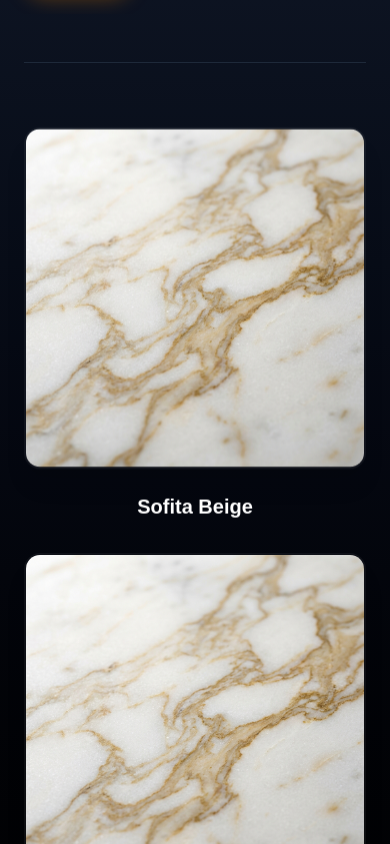
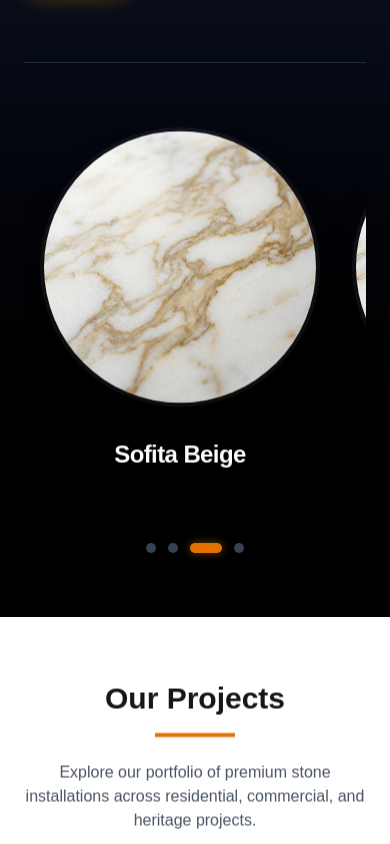
Before and after one commit to Aabhas28/rama-nature-works, a Next.js app: page / in a window 390 px wide. Shown: the part 2160-3004 px from the top of the page. Built offline with nearby package versions, Linux system fonts and the light colour scheme.

Commit message:
feat: add client marquee section and refactor products display to a carousel with navigation.

```diff
--- a/src/app/page.tsx
+++ b/src/app/page.tsx
@@ -5,6 +5,7 @@ import ProjectsSection from '@/components/sections/ProjectsSection';
 import SpacesSection from '@/components/sections/SpacesSection';
 import InfrastructureSection from '@/components/sections/InfrastructureSection';
 import ContactSection from '@/components/sections/ContactSection';
+import ClientsMarquee from '@/components/sections/ClientsMarquee';
 
 const HomePage: React.FC = () => {
   return (
@@ -15,6 +16,7 @@ const HomePage: React.FC = () => {
       <ProjectsSection />
       <SpacesSection />
       <InfrastructureSection />
+      <ClientsMarquee />
       <ContactSection />
     </main>
   );
--- /dev/null
+++ b/src/components/sections/ClientsMarquee.tsx
@@ -0,0 +1,65 @@
+'use client';
+
+import React from 'react';
+
+const clients = [
+  { name: 'TRW', sub: 'THE ROUGE WALL' },
+  { name: 'DI', sub: 'design inc' },
+  { name: 'SAAR', sub: 'सॉर' },
+  { name: 'PAA', sub: 'Priyanka Arjun & Assoc.' },
+  { name: 'ARCO', sub: 'Architecture Studio' },
+  { name: 'MARBLE', sub: 'Design Collective' },
+];
+
+const ClientsMarquee: React.FC = () => {
+  // Duplicate clients to create a seamless infinite loop
+  const duplicatedClients = [...clients, ...clients, ...clients];
+
+  return (
+    <section className="w-full py-12 bg-white overflow-hidden border-y border-gray-100">
+      <div className="container mx-auto px-6 mb-8 text-center">
+        <h3 className="text-gray-400 text-sm font-bold tracking-[0.3em] uppercase">Trusted Partners</h3>
+      </div>
+
+      <div className="relative flex overflow-x-hidden">
+        <div className="animate-marquee flex gap-8 whitespace-nowrap">
+          {duplicatedClients.map((client, index) => (
+            <div
+              key={index}
+              className="flex-shrink-0 w-64 h-32 bg-white border border-[#C6A052]/30 rounded-xl flex flex-col items-center justify-center p-6 hover:border-[#C6A052] transition-colors shadow-sm"
+            >
+              <div className="flex items-center gap-3">
+                <div className="w-10 h-10 bg-[#4A3228] flex items-center justify-center text-white font-black text-xl rounded">
+                  {client.name[0]}
+                </div>
+                <div className="flex flex-col">
+                  <span className="font-black text-2xl tracking-tighter text-[#4A3228] leading-none">
+                    {client.name}
+                  </span>
+                  <span className="text-[10px] tracking-wider font-bold text-gray-400 uppercase leading-none mt-1">
+                    {client.sub}
+                  </span>
+                </div>
+              </div>
+            </div>
+          ))}
+        </div>
+      </div>
+
+      <style jsx global>{`
+        @keyframes marquee {
+          0% { transform: translateX(0); }
+          100% { transform: translateX(-33.33%); }
+        }
+        .animate-marquee {
+          animation: marquee 30s linear infinite;
+        }
+        .animate-marquee:hover {
+          animation-play-state: paused;
+        }
+      `}</style>
+    </section>
+  );
+};
+
+export default ClientsMarquee;
--- a/src/components/sections/ProductsSection.tsx
+++ b/src/components/sections/ProductsSection.tsx
@@ -94,44 +94,77 @@ const ProductsSection: React.FC = () => {
 
         <div className="w-full h-px bg-gray-800 mb-16" />
 
-        {/* Products Grid */}
-        <div className="grid grid-cols-1 sm:grid-cols-2 lg:grid-cols-3 gap-8 lg:gap-12">
-          {products.map((product, index) => (
-            <ScrollReveal key={product.id} animation="fade-up" delay={index * 150}>
+        {/* Carousel Container */}
+        <div className="relative group/carousel">
+          {/* Navigation Arrows */}
+          <button
+            className="absolute left-0 top-1/2 -translate-y-1/2 z-20 w-12 h-12 bg-black/50 hover:bg-amber-600 rounded-full flex items-center justify-center transition-all opacity-0 group-hover/carousel:opacity-100 -translate-x-6 group-hover/carousel:translate-x-0"
+            onClick={() => {
+              const el = document.getElementById('product-carousel');
+              if (el) el.scrollBy({ left: -300, behavior: 'smooth' });
+            }}
+          >
+            <svg className="w-6 h-6" fill="none" stroke="currentColor" viewBox="0 0 24 24">
+              <path strokeLinecap="round" strokeLinejoin="round" strokeWidth={3} d="M15 19l-7-7 7-7" />
+            </svg>
+          </button>
+
+          <button
+            className="absolute right-0 top-1/2 -translate-y-1/2 z-20 w-12 h-12 bg-black/50 hover:bg-amber-600 rounded-full flex items-center justify-center transition-all opacity-0 group-hover/carousel:opacity-100 translate-x-6 group-hover/carousel:translate-x-0"
+            onClick={() => {
+              const el = document.getElementById('product-carousel');
+              if (el) el.scrollBy({ left: 300, behavior: 'smooth' });
+            }}
+          >
+            <svg className="w-6 h-6" fill="none" stroke="currentColor" viewBox="0 0 24 24">
+              <path strokeLinecap="round" strokeLinejoin="round" strokeWidth={3} d="M9 5l7 7-7 7" />
+            </svg>
+          </button>
+
+          {/* Products Row */}
           <div
-                className="group cursor-pointer"
+            id="product-carousel"
+            className="flex gap-8 overflow-x-auto snap-x snap-mandatory no-scrollbar pb-10 px-4"
           >
-                {/* Product Image - Circular */}
-                <div className="relative w-full aspect-square mb-6 overflow-hidden rounded-2xl md:rounded-full border-2 border-white/5 group-hover:border-amber-600 transition-colors duration-500 shadow-xl">
+            {[...products, ...products].map((product, index) => (
+              <div
+                key={`${product.id}-${index}`}
+                className="flex-shrink-0 w-[280px] sm:w-[350px] snap-center group"
+              >
+                <ScrollReveal animation="fade-up" delay={(index % products.length) * 100}>
+                  <div className="flex flex-col items-center">
+                    {/* Product Image - Circular as in screenshot */}
+                    <div className="relative w-full aspect-square mb-8 overflow-hidden rounded-full border-4 border-white/5 group-hover:border-amber-600 transition-all duration-500 shadow-2xl">
                       <Image
                         src={product.image}
                         alt={product.name}
                         fill
                         className="object-cover group-hover:scale-110 transition-transform duration-700"
-                    sizes="(max-width: 640px) 100vw, (max-width: 1024px) 50vw, 33vw"
-                    loading="lazy"
+                        sizes="(max-width: 640px) 280px, 350px"
                       />
 
                       {/* Hover Overlay */}
-                  <div className="absolute inset-0 bg-gradient-to-t from-black/60 to-transparent opacity-0 group-hover:opacity-100 transition-opacity duration-300 flex items-center justify-center">
-                    <span className="bg-white text-black px-6 py-2 rounded-full font-bold transform translate-y-4 group-hover:translate-y-0 transition-transform">View Details</span>
+                      <div className="absolute inset-0 bg-black/40 opacity-0 group-hover:opacity-100 transition-opacity duration-300 flex items-center justify-center">
+                        <span className="bg-white text-black px-6 py-2 rounded-full font-bold uppercase text-xs tracking-widest">Details</span>
                       </div>
                     </div>
 
-                {/* Product Name */}
-                <h3 className="text-center text-xl md:text-2xl font-bold group-hover:text-amber-500 transition-colors">
+                    {/* Product Name - Stylized as in screenshot */}
+                    <h3 className="text-2xl md:text-3xl font-black tracking-tight text-white group-hover:text-amber-500 transition-colors">
                       {product.name}
                     </h3>
                   </div>
                 </ScrollReveal>
+              </div>
             ))}
           </div>
+        </div>
 
-        {/* Pagination Dots */}
-        <div className="flex justify-center gap-3 mt-16">
+        {/* Pagination Dots - Static for now, as in screenshot */}
+        <div className="flex justify-center gap-3 mt-8">
           <button className="w-2.5 h-2.5 rounded-full bg-gray-700 hover:bg-amber-600 transition-colors" />
           <button className="w-2.5 h-2.5 rounded-full bg-gray-700 hover:bg-amber-600 transition-colors" />
-          <button className="w-6 h-2.5 rounded-full bg-amber-600 transition-all" />
+          <button className="w-8 h-2.5 rounded-full bg-amber-600 transition-all shadow-[0_0_10px_rgba(217,119,6,0.5)]" />
           <button className="w-2.5 h-2.5 rounded-full bg-gray-700 hover:bg-amber-600 transition-colors" />
         </div>
       </div>
```
Lines whose indentation alone changed are shown as unchanged.
